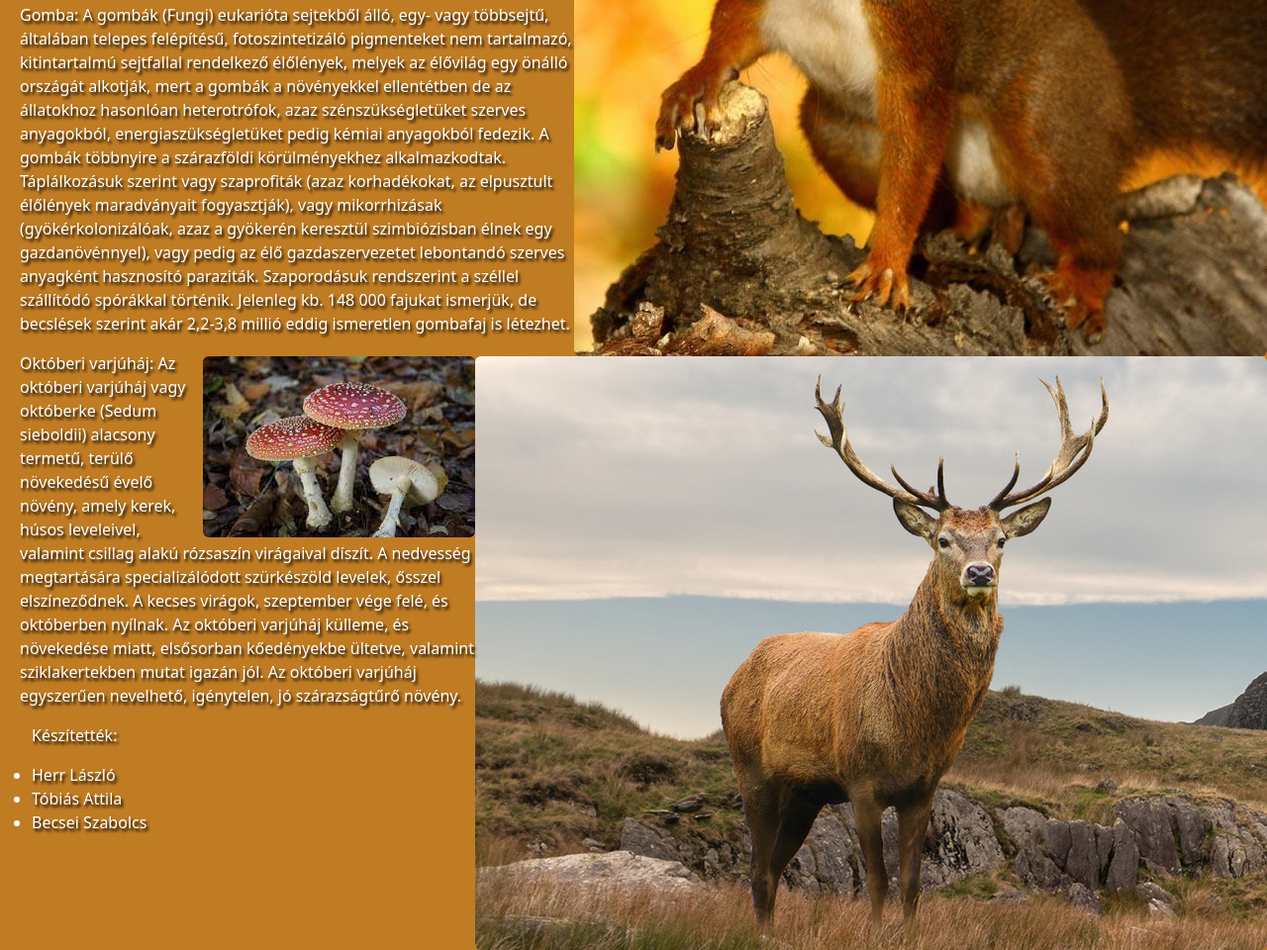
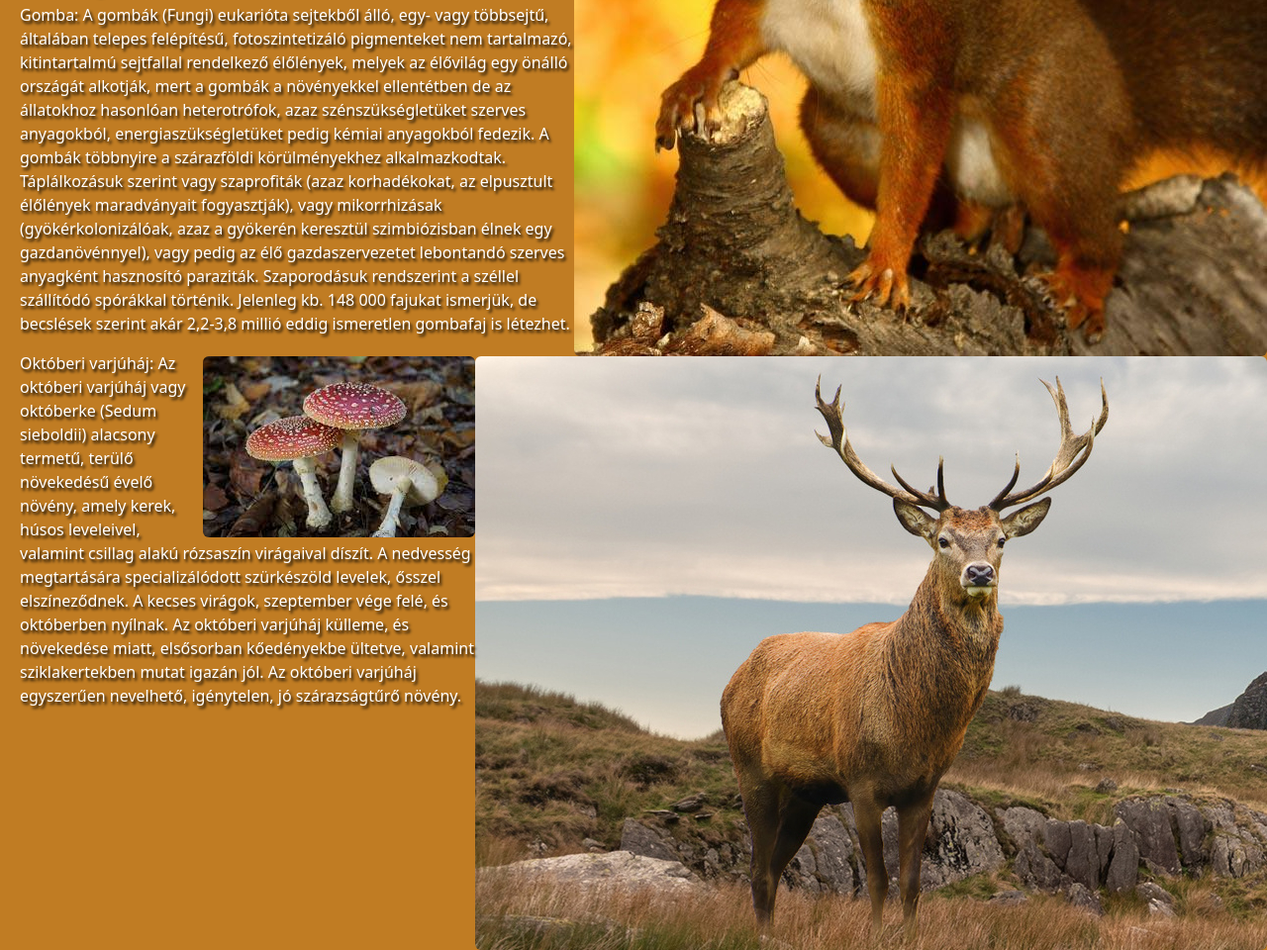
Before and after one commit to tobiasattila/oszi-oldal-uj, a plain HTML site: page index.html in a window 1280 px wide. Shown: the part 1512-2472 px from the top of the page at 99% size. Drawn offline with nearby package versions, Linux system fonts and the light colour scheme.

Commit message:
Update index.html

```diff
--- a/index.html
+++ b/index.html
@@ -47,11 +47,3 @@ A kecses virágok, szeptember vége felé, és októberben nyílnak. Az október
 
 
 </body>
-
-
-<ul>
-	<dl>Készítették:</dl>
-	<li>Herr László</li>
-	<li>Tóbiás Attila</li>
-	<li>Becsei Szabolcs</li>
-</ul>
```
